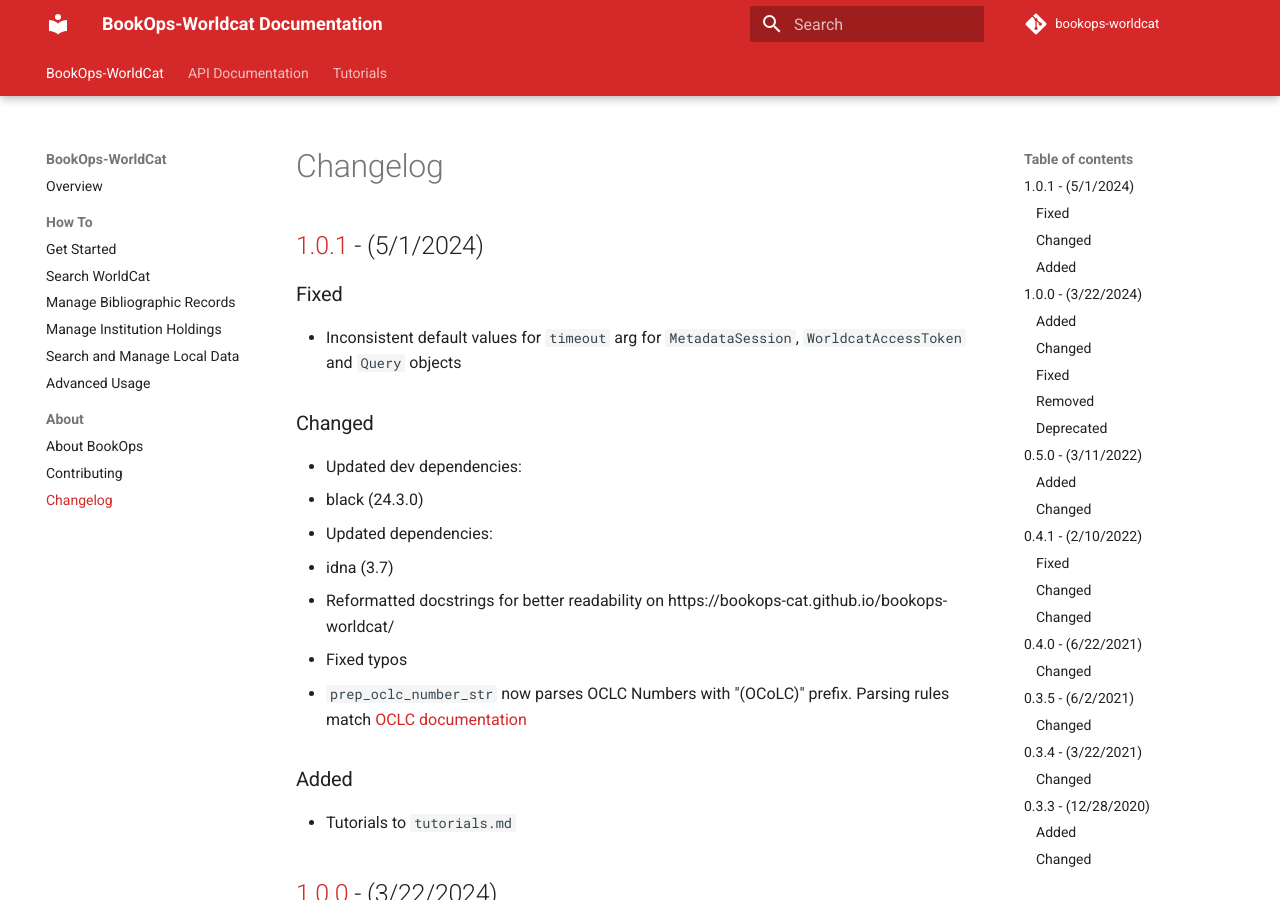
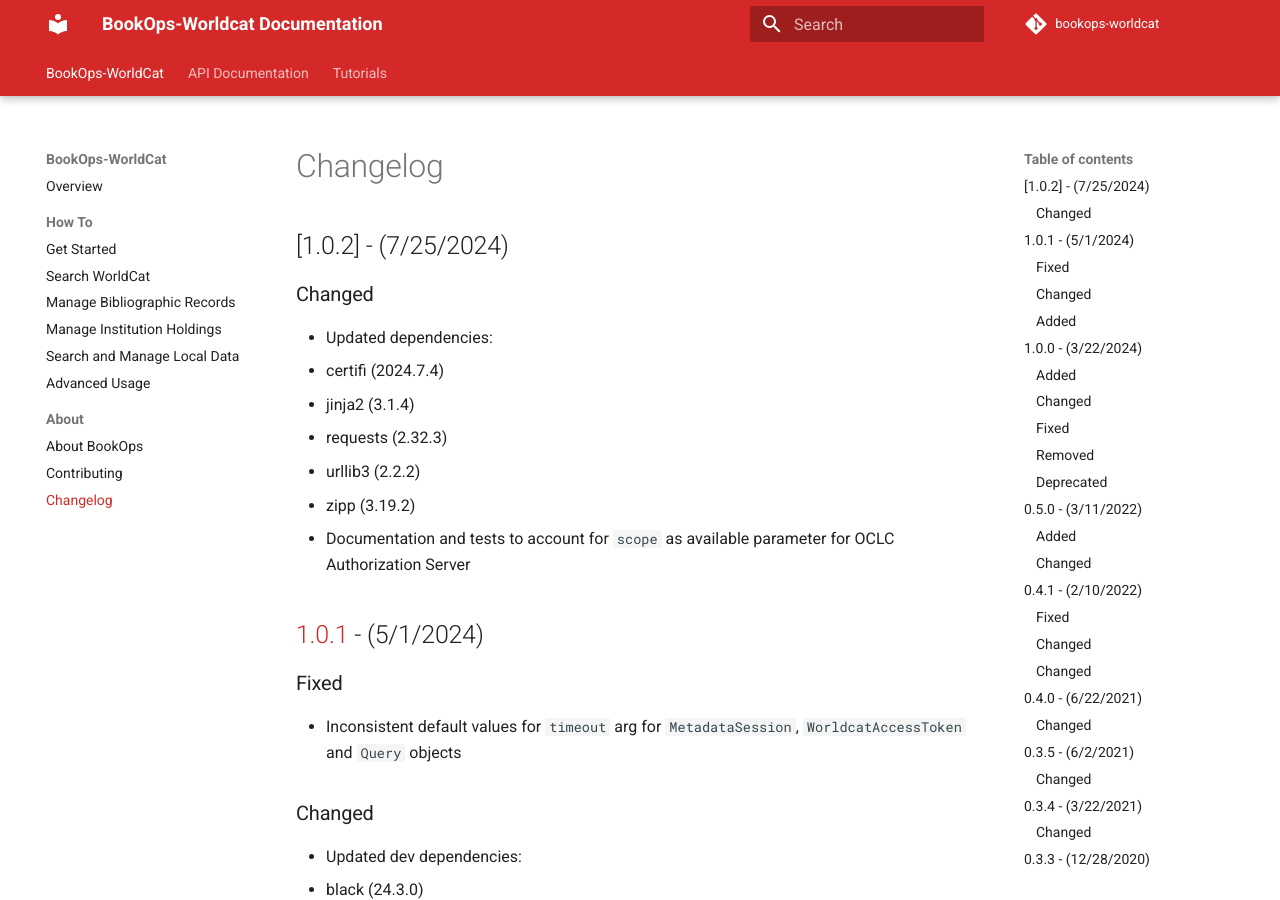
Before and after one commit to BookOps-CAT/bookops-worldcat, an MkDocs documentation site: the page built from docs/changelog.md, in a window 1280 px wide and 900 px high. Built offline with MkDocs 1.6.1 and Material for MkDocs 9.7.7, drawn with Linux system fonts in a browser that asks for light colours; comment, search, counter and statistics services are not loaded; the version menu is left out.

Commit message:
updated changelog and advanced docs added test

```diff
--- a/docs/changelog.md
+++ b/docs/changelog.md
@@ -1,4 +1,14 @@
 # Changelog
+
+## [1.0.2] - (7/25/2024)
+### Changed
++ Updated dependencies:
+  + certifi (2024.7.4)
+  + jinja2 (3.1.4)
+  + requests (2.32.3)
+  + urllib3 (2.2.2)
+  + zipp (3.19.2)
++ Documentation and tests to account for `scope` as available parameter for OCLC Authorization Server
 
 ## [1.0.1] - (5/1/2024)
 ### Fixed
```
Also changed, not shown: docs/advanced.md (+1 -0 lines), 1 other file.
